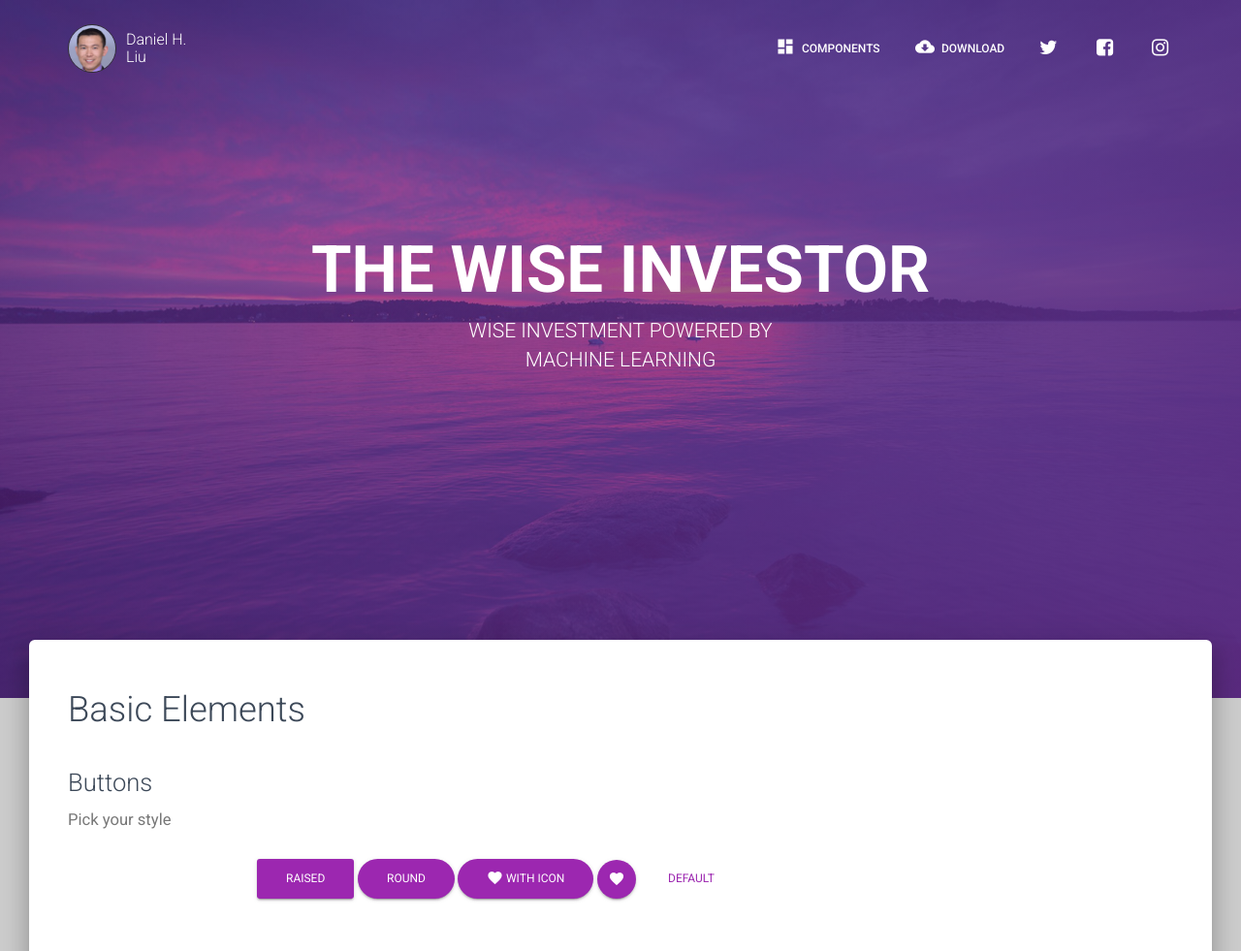
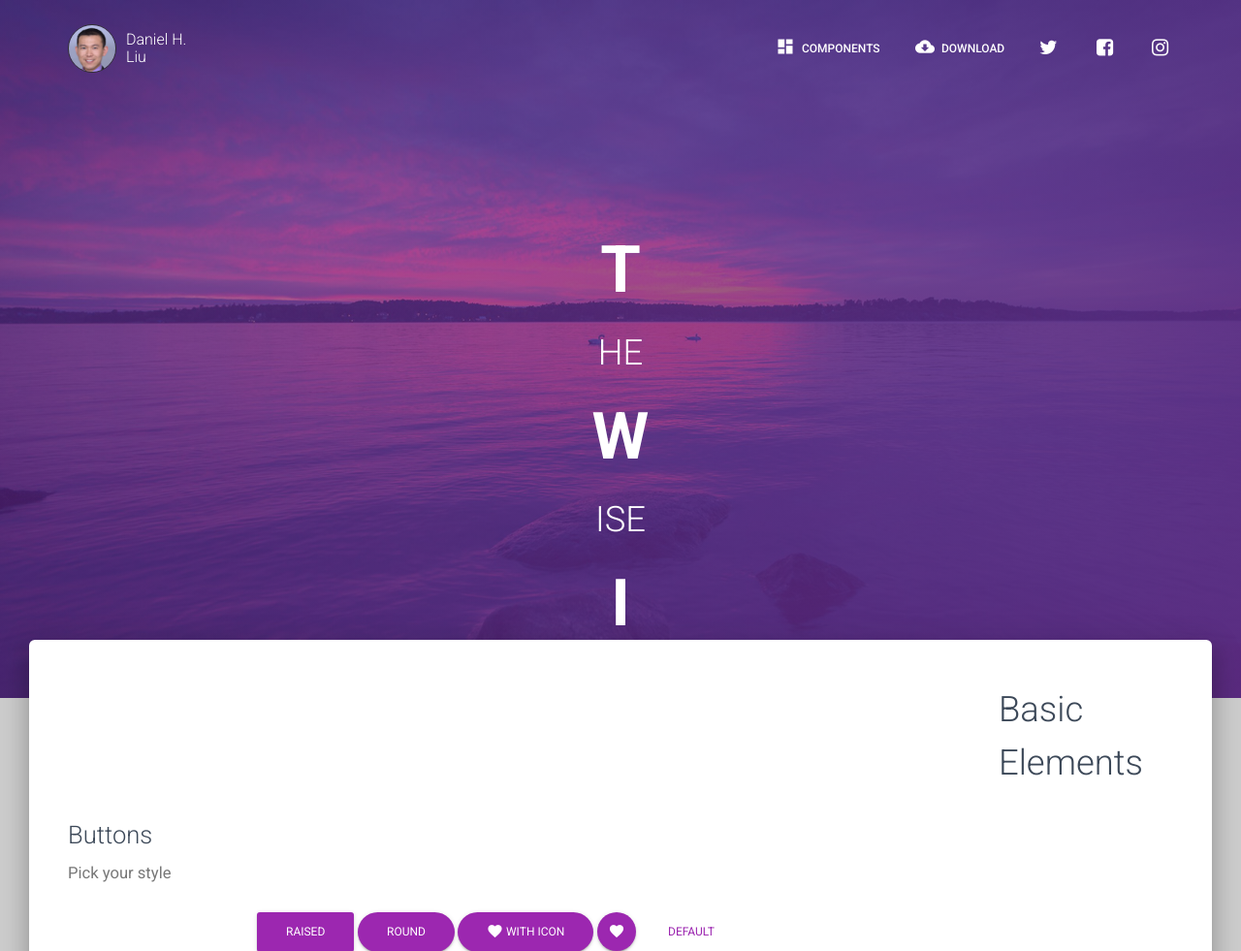
Before and after one commit to liuaqiang/capstone-project, a Flask app: page /index in a window 1280 px wide. Shown: the top 981 px of the page at 97% size. Run offline with Flask 2, Linux system fonts and the light colour scheme; some libraries are stand-ins or nearby versions.

Commit message:
Prettifying the title by making the first letter bigger

```diff
--- a/templates/index.html
+++ b/templates/index.html
@@ -89,7 +89,7 @@
 			<div class="row">
 				<div class="col-md-8 col-md-offset-2">
 					<div class="brand">
-						<h1>THE WISE INVESTOR</h1>
+						<h1>T</h1><h2>HE </h2><h1>W</h1><h2>ISE </h2><h1>I</h1><h2>NVESTOR</h2>
 						<h3>Wise Investment Powered by Machine Learning</h3>
 					</div>
 				</div>
```
